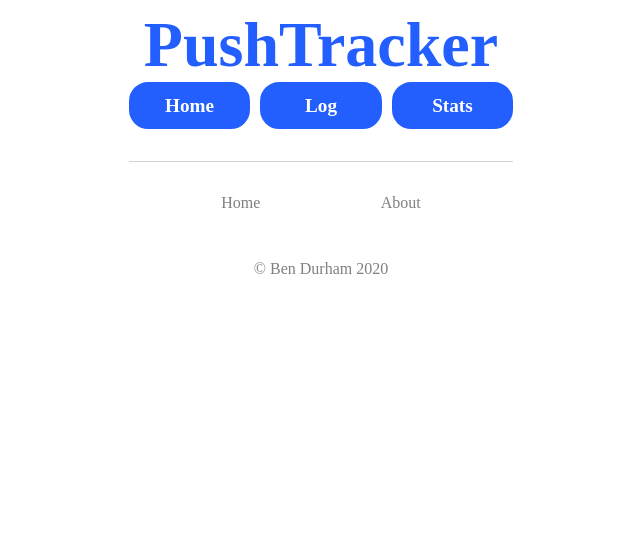
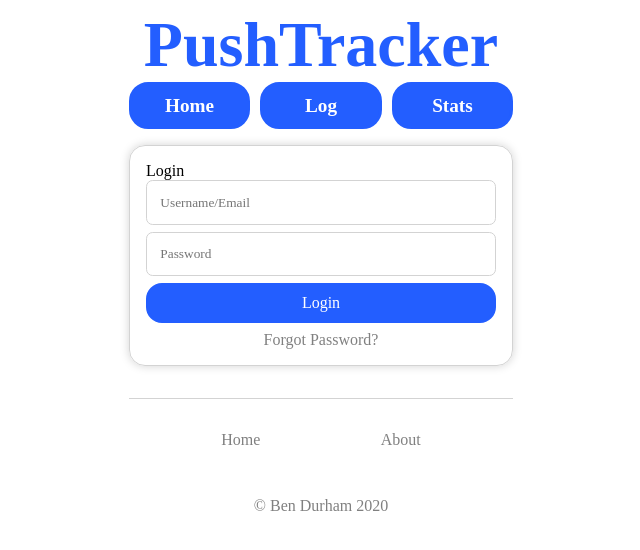
Before and after one commit to bendurham441/pushtracker, a React (Vite) app: page /login in a window 1280 px wide. Shown: the top 550 px of the page, without its empty margins (319-959 px from the left). Built offline with nearby package versions, Linux system fonts and the light colour scheme; a web font is replaced by a local one.

Commit message:
Added login page (not yet linked), added missing submit button to Workout Log Form

```diff
--- a/components/App.js
+++ b/components/App.js
@@ -5,8 +5,9 @@ import Home from "./routes/Home";
 import LogForm from "./routes/LogForm";
 import Nav from "./Nav";
 import Log from "./routes/Log";
-import Footer from "./Footer"
+import Footer from "./Footer";
 import Stats from "./routes/Stats";
+import Login from "./routes/Login";
 
 const App = () => (
   <Router>
@@ -25,6 +26,9 @@ const App = () => (
       <Route path="/stats">
         <Stats />
       </Route>
+      <Route path="/login">
+        <Login />
+      </Route>
     </Switch>
     <Footer />
   </Router>
--- a/components/routes/LogForm.js
+++ b/components/routes/LogForm.js
@@ -6,7 +6,10 @@ import Card from "../common/Card";
 const LogForm = () => (
   <Card>
     <h1>Add a workout</h1>
-    <Formik initialValues={{ sets: [0] }}>
+    <Formik
+      initialValues={{ sets: [0] }}
+      onSubmit={(values) => console.log(values)}
+    >
       {({ isSubmitting, values }) => (
         <Form>
           <FieldArray
@@ -23,6 +26,7 @@ const LogForm = () => (
                     <button
                       type="button"
                       onClick={() => arrayHelpers.remove(index)}
+                      className="delete"
                     >
                       X
                     </button>
@@ -34,6 +38,7 @@ const LogForm = () => (
               </div>
             )}
           />
+          <button id="submit" type="submit">Submit</button>
         </Form>
       )}
     </Formik>
--- /dev/null
+++ b/components/routes/Login.js
@@ -0,0 +1,23 @@
+import React from "react";
+import { Formik, Form, Field } from "formik";
+
+import Card from "../common/Card";
+import { Link } from "react-router-dom";
+
+const Login = () => (
+  <Card>
+    <Formik>
+      <Form>
+        <div>Login</div>
+        <Field className="set-field" placeholder="Username/Email" />
+        <Field className="set-field" placeholder="Password" />
+        <button type="submit">Login</button>
+        <Link to="/forgot" style={{textDecoration: "none"}}>
+          <div className="forgot">Forgot Password?</div>
+        </Link>
+      </Form>
+    </Formik>
+  </Card>
+);
+
+export default Login;
--- a/styles.scss
+++ b/styles.scss
@@ -1,4 +1,4 @@
-$purple: rgb(35, 94, 255);
+$blue: rgb(35, 94, 255);
 
 * {
   font-family: "Baloo Thambi 2";
@@ -8,7 +8,7 @@ $purple: rgb(35, 94, 255);
   text-align: center;
   font-weight: bold;
   font-size: 4em;
-  color: $purple;
+  color: $blue;
 }
 
 #progress {
@@ -41,10 +41,10 @@ $purple: rgb(35, 94, 255);
 }
 @mixin button {
   padding: 0.5em;
-  background-color: $purple;
+  background-color: $blue;
   border-radius: 1em;
   color: white;
-  border: 0.2em solid $purple;
+  border: 0.2em solid $blue;
 }
 
 .nav-item {
@@ -64,9 +64,9 @@ button {
 }
 
 @mixin hover {
-  border: 0.2em solid $purple;
+  border: 0.2em solid $blue;
   background-color: white;
-  color: $purple;
+  color: $blue;
   transition: 0.3s;
 }
 
@@ -116,7 +116,7 @@ button:hover {
 }
 
 .set-field:focus {
-  border: 0.1em solid $purple;
+  border: 0.1em solid $blue;
 }
 
 .set-field-group {
@@ -148,7 +148,7 @@ footer {
 }
 
 .footer-link:hover {
-  color: $purple;
+  color: $blue;
 }
 
 .copyright {
@@ -166,6 +166,24 @@ footer {
   margin-bottom: 0.5em;
 }
 
+#submit {
+  margin-top: 1em;
+}
+
+.delete {
+  background-color: rgb(255, 72, 72);
+  color: white;
+  border: 0.2em solid rgb(255, 72, 72);
+  box-sizing: border-box;
+}
+
+.delete:hover {
+  background-color: white;
+  border: 0.2em solid rgb(255, 72, 72);
+  color: rgb(255, 72, 72);
+  box-sizing: border-box;
+}
+
 #stats {
   h1 {
     text-align: center;
@@ -176,3 +194,13 @@ footer {
 .card-subheader {
   margin: 1em 0 0.5em 0 !important;
 }
+
+.forgot {
+  text-align: center;
+  color: gray;
+  margin-top: 0.5em;
+}
+
+.forgot:hover {
+  color: $blue;
+}
```
